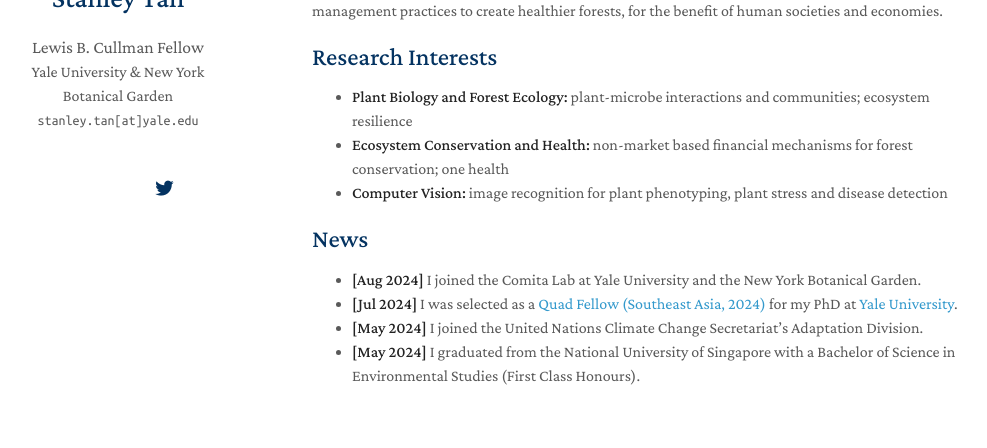
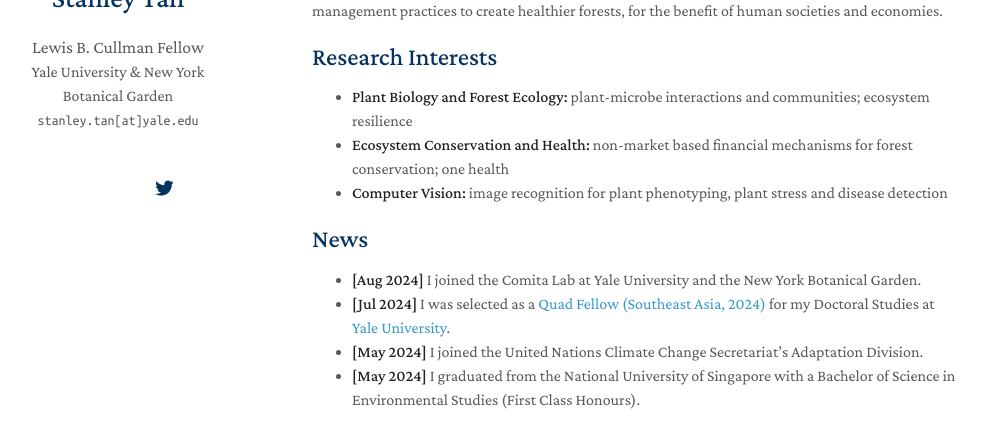
Before and after one commit to stanleytansx/stanleytansx.github.io, a Jekyll site: the page built from index.md, in a window 1280 px wide, cut to the strip 206-654 px from the top of the page. Shown: the whole strip, without its empty margins (158-1145 px from the left). Built offline with Jekyll 4.4.1, drawn with Linux system fonts in a browser that asks for light colours; nearby versions of some CDN libraries; a style sheet for code colours, icons or effects is not loaded; our own code applies the rules of GitHub Pages for plain Markdown files.

Commit message:
Update index.md

```diff
--- a/index.md
+++ b/index.md
@@ -19,6 +19,6 @@ management practices to create healthier forests, for the benefit of human socie
 ## News
 
 - **[Aug 2024]** I joined the Comita Lab at Yale University and the New York Botanical Garden.
-- **[Jul 2024]** I was selected as a <a href="https://www.quadfellowship.org/2024-quad-fellows" target="_blank"> Quad Fellow (Southeast Asia, 2024)</a> for my PhD at <a href="https://news.yale.edu/2024/08/09/three-yale-students-named-2024-quad-fellows-stem-fields" target="_blank"> Yale University</a>.
+- **[Jul 2024]** I was selected as a <a href="https://www.quadfellowship.org/2024-quad-fellows" target="_blank"> Quad Fellow (Southeast Asia, 2024)</a> for my Doctoral Studies at <a href="https://news.yale.edu/2024/08/09/three-yale-students-named-2024-quad-fellows-stem-fields" target="_blank"> Yale University</a>.
 - **[May 2024]** I joined the United Nations Climate Change Secretariat's Adaptation Division.
 - **[May 2024]** I graduated from the National University of Singapore with a Bachelor of Science in Environmental Studies (First Class Honours).
```
